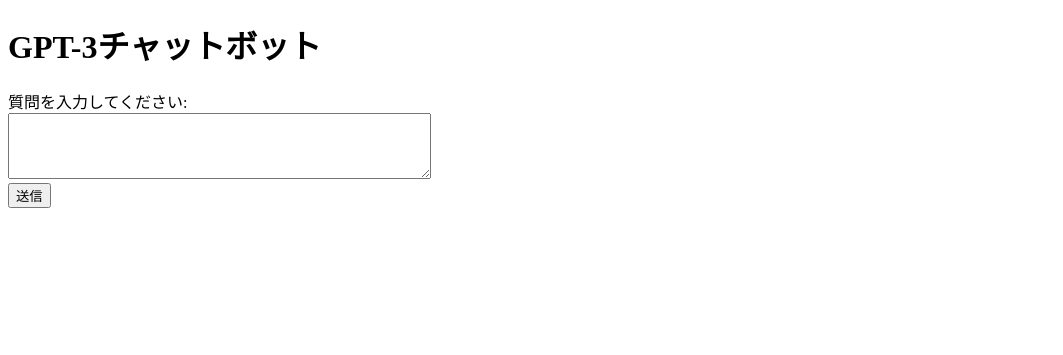
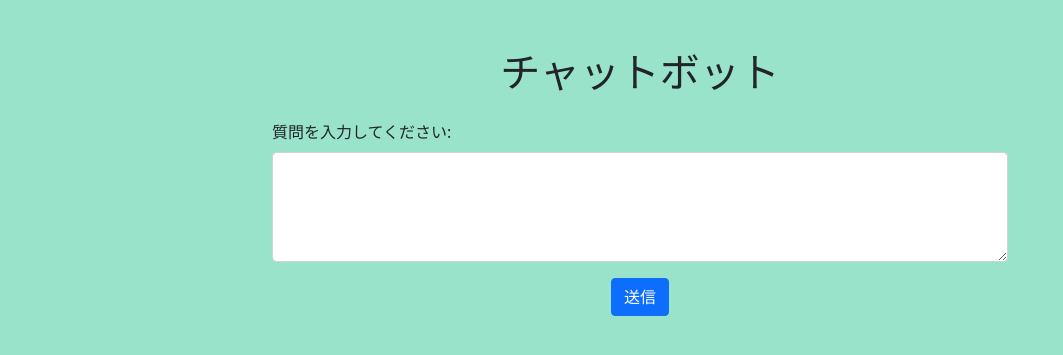
Before and after one commit to pochon-tech-pro/openapi-simple-chat-python, a Flask app: template templates/index.html in a window 1280 px wide. Shown: the top 355 px of the page, without its empty margins (0-1063 px from the left). Run offline with Flask 3, Linux system fonts and the light colour scheme; the template is opened without the code that fills it, so the values that code supplies are empty; parts of the project's set-up code (start-up, migrations or seed data) failed here and were passed over.

Commit message:
見た目調整

```diff
--- a/app.py
+++ b/app.py
@@ -9,7 +9,7 @@ openai.api_key = config["openai"]["api_key"]
 app = Flask(__name__, template_folder="templates")
 
 
-@app.route("/", methods=["GET"])
+@app.route("/caht", methods=["GET"])
 def index():
     return render_template("index.html")
 
@@ -35,7 +35,6 @@ def chat_with_gpt3(prompt, model="text-davinci-002", tokens=2048):
         stop=None,
         temperature=0.5,
     )
-    print(response.choices[0].text)
     return response.choices[0].text
 
 
--- a/templates/index.html
+++ b/templates/index.html
@@ -1,21 +1,40 @@
+
 <!DOCTYPE html>
-<html lang="en">
+<html lang="ja">
 <head>
     <meta charset="UTF-8">
     <meta http-equiv="X-UA-Compatible" content="IE=edge">
     <meta name="viewport" content="width=device-width, initial-scale=1.0">
     <title>GPT-3チャットボット</title>
+    <!-- Add Bootstrap CSS -->
+    <link href="https://cdn.jsdelivr.net/npm/bootstrap@5.1.0/dist/css/bootstrap.min.css" rel="stylesheet">
 </head>
-<body>
-    <h1>GPT-3チャットボット</h1>
-    <form action="/chat" method="post">
-        <label for="user_input">質問を入力してください:</label><br>
-        <textarea id="user_input" name="user_input" rows="4" cols="50"></textarea><br>
-        <input type="submit" value="送信">
-    </form>
-    {% if response %}
-        <h2>回答:</h2>
-        <p>{{ response | safe }}</p>
-    {% endif %}
+<body style="background-color: rgb(154, 227, 203);">
+    <div class="container">
+        <div class="row justify-content-center">
+            <div class="col-md-8">
+                <h1 class="text-center mt-5">チャットボット</h1>
+                <form action="/chat" method="post" class="mt-4">
+                    <div class="mb-3">
+                        <label for="user_input" class="form-label">質問を入力してください:</label>
+                        <textarea id="user_input" name="user_input" rows="4" class="form-control"></textarea>
+                    </div>
+                    <div class="text-center">
+                        <input type="submit" value="送信" class="btn btn-primary">
+                    </div>
+                </form>
+                {% if response %}
+                <div class="card mt-4">
+                    <div class="card-body">
+                        <p>{{ response | safe }}</p>
+                    </div>
+                </div>
+                {% endif %}
+            </div>
+        </div>
+    </div>
+    <!-- Add Bootstrap JavaScript -->
+    <script src="https://cdn.jsdelivr.net/npm/@popperjs/core@2.11.6/dist/umd/popper.min.js"></script>
+    <script src="https://cdn.jsdelivr.net/npm/bootstrap@5.1.0/dist/js/bootstrap.min.js"></script>
 </body>
 </html>
```
